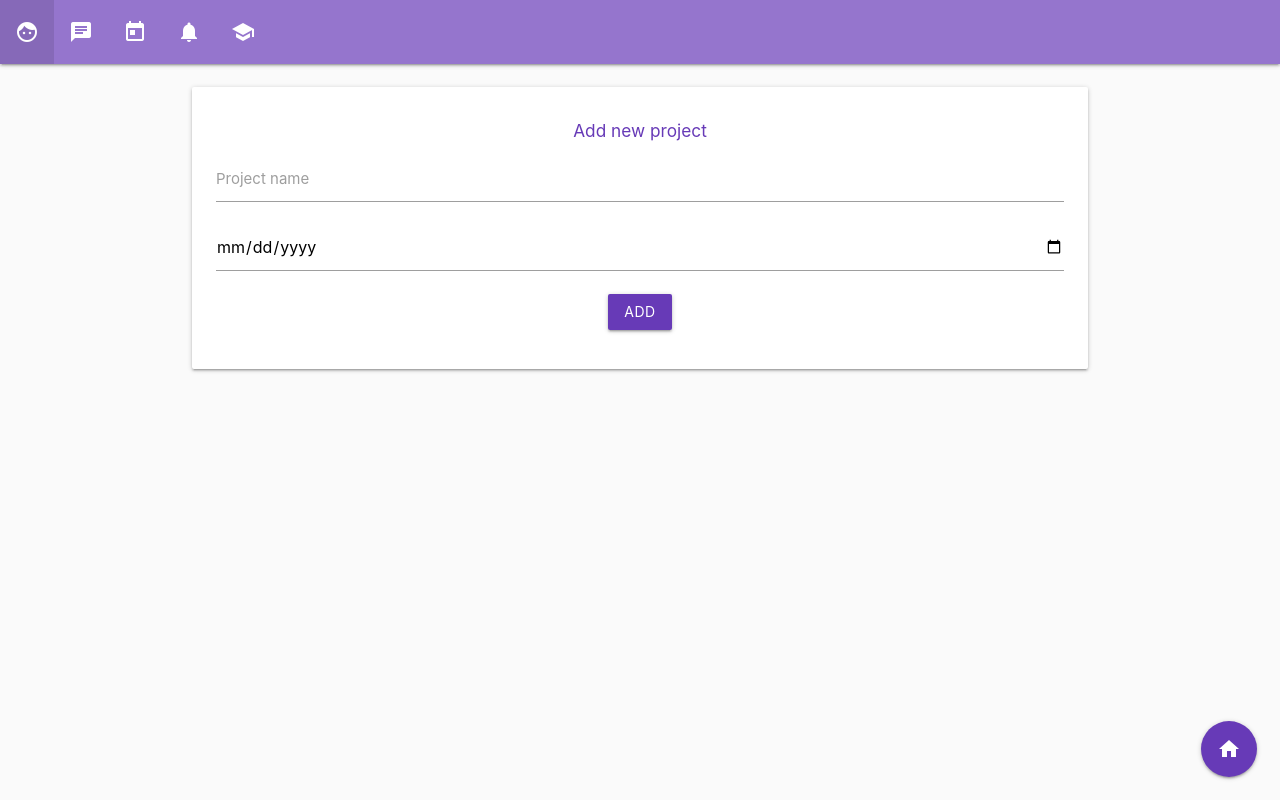
After one commit to imanuelfebie/manage-me-pwa, a Flask app: page /projects/new in a window 1280 px wide. The commit adds this page. Run offline with Flask 2, Linux system fonts and the light colour scheme; some libraries are stand-ins or nearby versions.

Commit message:
Added project create form

```diff
--- /dev/null
+++ b/manage_me/projects/forms.py
@@ -0,0 +1,9 @@
+from flask_wtf import FlaskForm
+from wtforms import StringField, SubmitField, DateField
+from wtforms.validators import DataRequired
+
+
+class ProjectCreateForm(FlaskForm):
+    name = StringField('Project name', validators=[DataRequired()])
+    due_date = DateField('Due data')
+    submit = SubmitField('Add')
--- a/manage_me/projects/routes.py
+++ b/manage_me/projects/routes.py
@@ -1,7 +1,15 @@
 from flask import Blueprint, render_template, redirect, url_for
+from manage_me.projects.forms import ProjectCreateForm
 
 projects = Blueprint('projects', __name__)
 
 @projects.route('/home')
 def home():
+    '''Homescreen with projects overview'''
     return render_template('home.html')
+
+@projects.route('/projects/new')
+def project_create():
+    '''Create new project'''
+    form = ProjectCreateForm()
+    return render_template('project_create.html', form=form)
--- a/manage_me/static/scripts.js
+++ b/manage_me/static/scripts.js
@@ -1,5 +1,4 @@
 // Initialize floatin action button
-
 document.addEventListener('DOMContentLoaded', function() {
     var elems = document.querySelectorAll('.fixed-action-btn');
     var instances = M.FloatingActionButton.init(elems, {
@@ -7,3 +6,8 @@ document.addEventListener('DOMContentLoaded', function() {
       	hoverEnabled: false
     });
 });
+
+// Datepicker
+$(document).ready(function(){
+    $('.datepicker').datepicker();
+});
--- a/manage_me/templates/home.html
+++ b/manage_me/templates/home.html
@@ -34,7 +34,7 @@
 		<div class="card-panel small z-depth-1 animated jackInTheBox">
 			<div class="row valign-wrapper">
 				<div class="col s2">
-					<i class="material-icons deep-purple-text">folder</i>
+					<i class="material-icons deep-purple-text">work</i>
 				</div>
 				<div class="col s10">
 					<h6 class="deep-purple-text">Self Management App</h6>
@@ -52,7 +52,7 @@
 		<div class="card-panel small z-depth-1 animated jackInTheBox">
 			<div class="row valign-wrapper">
 				<div class="col s2">
-					<div class="material-icons deep-purple-text lighten-2">folder</div>
+				<div class="material-icons deep-purple-text lighten-2">work</div>
 				</div>
 				<div class="col s10">
 					<h6 class="deep-purple-text">Computer For Change</h6>
--- /dev/null
+++ b/manage_me/templates/project_create.html
@@ -0,0 +1,33 @@
+{% extends 'base.html' %}
+
+{% block title %}New Project{% endblock title %}
+
+{% include 'navbar.html' %}
+
+{% block body %}
+<div class="row">
+	<div class="card-panel small z-depth-1 animated jackInTheBox">
+		<div class="center-align">
+			<h6 class="deep-purple-text">Add new project</h6>
+			<form action="" method="post">
+				<div class="input-field">
+					{{ form.name(class="validate") }}
+					{{ form.name.label() }}
+				</div>
+				<div class="input-field">
+					{{ form.due_date(class="datepicker") }}
+				</div>
+				<div class="input-field">
+					{{ form.submit(class="btn deep-purple") }}
+				</div>
+			</form>
+		</div>
+	</div>
+</div>
+
+<div class="fixed-action-btn">
+	<a href="{{ url_for('projects.home') }}" class="btn-floating btn-large deep-purple">
+		<i class="material-icons">home</i>
+	</a>
+</div>
+{% endblock body %}
```
Also changed, not shown: manage_me/templates/floating_button.html (+8 -4 lines), manifest.json.
